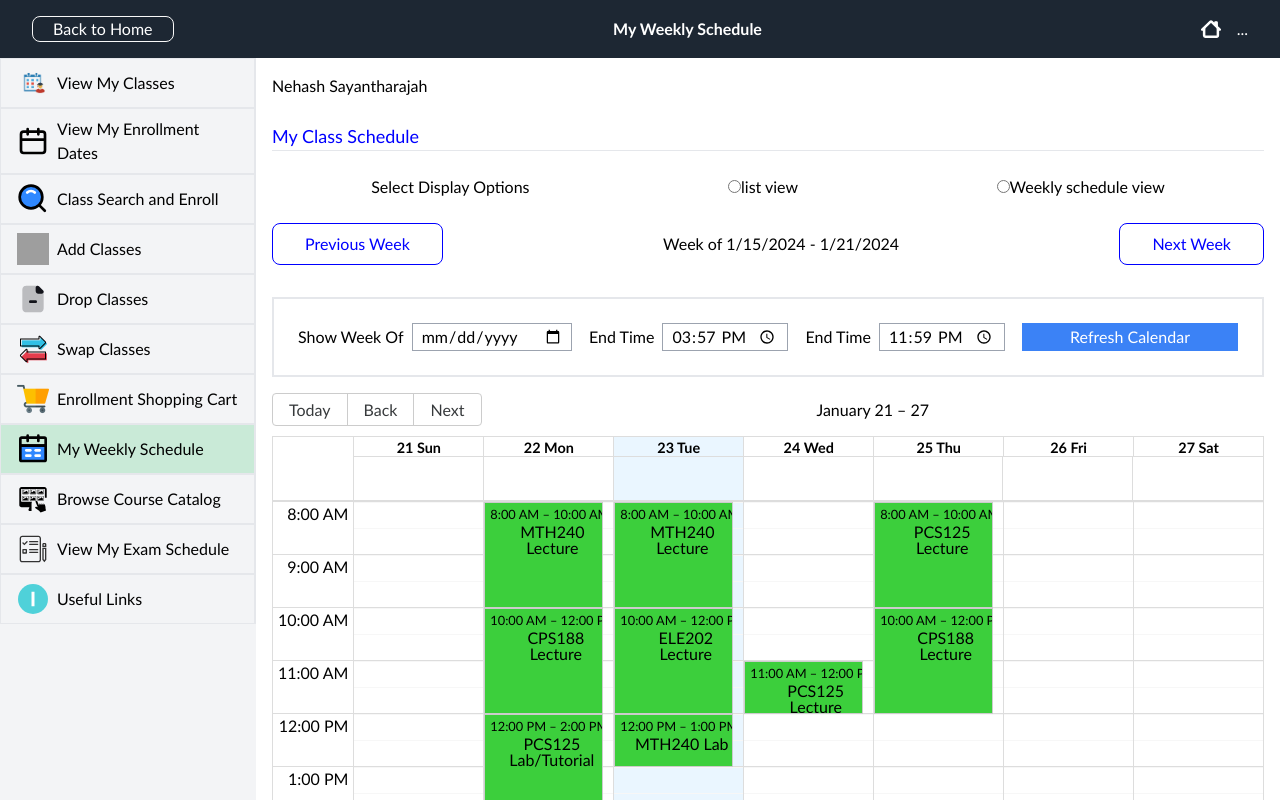
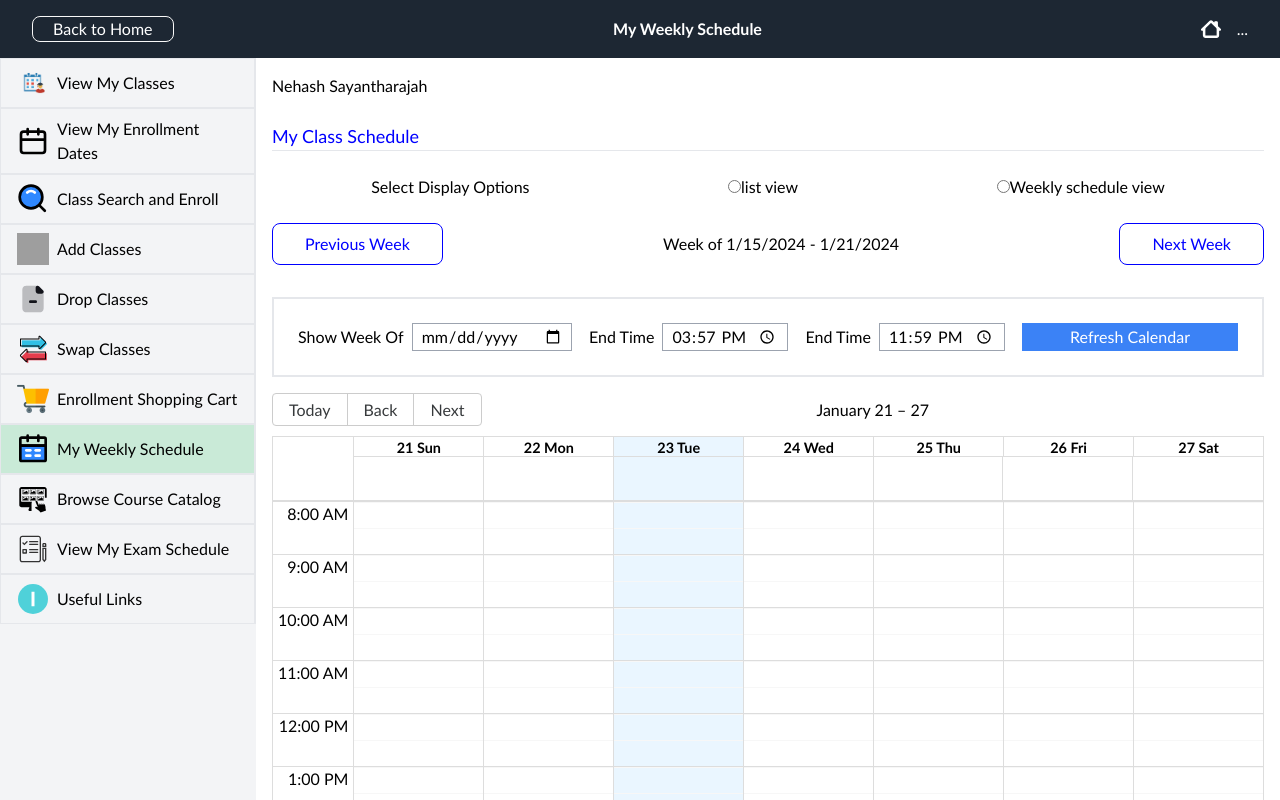
Before and after one commit to AnnasAhmed1/student-management-system, a React (Create React App) app: page /class/schedule in a window 1280 px wide. Shown: the top 800 px of the page. Built offline with nearby package versions, Linux system fonts and the light colour scheme; grey boxes are pictures that could not be loaded.

Commit message:
feedbacks-complete

```diff
--- a/src/components/AcademicTable.jsx
+++ b/src/components/AcademicTable.jsx
@@ -45,46 +45,46 @@ const columns = [
 ];
 
 const data = [
-  {
-    class: "MTH 240",
-    description: "Calculus II",
-    term: "Winter 2024",
-    grade: " ",
-    units: "1.00",
-    status: "In Progress",
-  },
-  {
-    class: "CPS 188",
-    description: "Computer Prog. Fundamentals",
-    term: "Winter 2024",
-    grade: " ",
-    units: "1.00",
-    status: "In Progress",
-  },
-  {
-    class: "PCS 125",
-    description: "Physics: Waves and Fields",
-    term: "Winter 2024",
-    grade: " ",
-    units: "1.00",
-    status: "In Progress",
-  },
-  {
-    class: "ELE 202",
-    description: "Electircal Circuit II",
-    term: "Winter 2024",
-    grade: " ",
-    units: "1.00",
-    status: "In Progress",
-  },
-  {
-    class: "FRE 101",
-    description: "French",
-    term: "Winter 2024",
-    grade: " ",
-    units: "1.00",
-    status: "In Progress",
-  },
+  // {
+  //   class: "MTH 240",
+  //   description: "Calculus II",
+  //   term: "Winter 2024",
+  //   grade: " ",
+  //   units: "1.00",
+  //   status: "In Progress",
+  // },
+  // {
+  //   class: "CPS 188",
+  //   description: "Computer Prog. Fundamentals",
+  //   term: "Winter 2024",
+  //   grade: " ",
+  //   units: "1.00",
+  //   status: "In Progress",
+  // },
+  // {
+  //   class: "PCS 125",
+  //   description: "Physics: Waves and Fields",
+  //   term: "Winter 2024",
+  //   grade: " ",
+  //   units: "1.00",
+  //   status: "In Progress",
+  // },
+  // {
+  //   class: "ELE 202",
+  //   description: "Electircal Circuit II",
+  //   term: "Winter 2024",
+  //   grade: " ",
+  //   units: "1.00",
+  //   status: "In Progress",
+  // },
+  // {
+  //   class: "FRE 101",
+  //   description: "French",
+  //   term: "Winter 2024",
+  //   grade: " ",
+  //   units: "1.00",
+  //   status: "In Progress",
+  // },
   {
     class: "CEN 199",
     description: "Writing Skills",
--- a/src/components/Schedule.jsx
+++ b/src/components/Schedule.jsx
@@ -22,7 +22,8 @@ const Schedule = () => {
 
       {/* Time Slots Table */}
       <div className='my-8'>
-     <ScheduleCalendar/></div>
+     <ScheduleCalendar/>
+     </div>
 
       {/* Display Options */ }
       <PSm  styles={'text-textcol2'}>Display Options</PSm>
--- a/src/components/SheduleCalender.jsx
+++ b/src/components/SheduleCalender.jsx
@@ -18,74 +18,75 @@ const MyScheduleCalendar = () => {
   let currentDay = new Date().getDay();
   let currentDate = new Date().getDate() - currentDay;
 
-  const [events, setEvents] = useState([
-    {
-      title: "MTH240 Lecture",
-      start: new Date(currentYear, currentMonth, currentDate + 1, 8, 0),
-      end: new Date(currentYear, currentMonth, currentDate + 1, 10, 0),
-    },
-    {
-      title: "CPS188 Lecture",
-      start: new Date(currentYear, currentMonth, currentDate + 1, 10, 0),
-      end: new Date(currentYear, currentMonth, currentDate + 1, 12, 0),
-    },
-    {
-      title: "PCS125 Lab/Tutorial",
-      start: new Date(currentYear, currentMonth, currentDate + 1, 12, 0),
-      end: new Date(currentYear, currentMonth, currentDate + 1, 14, 0),
-    },
-    {
-      title: "CPS188 Lab",
-      start: new Date(currentYear, currentMonth, currentDate + 1, 14, 0),
-      end: new Date(currentYear, currentMonth, currentDate + 1, 16, 0),
-    },
-    {
-      title: "MTH240 Lecture",
-      start: new Date(currentYear, currentMonth, currentDate + 2, 8, 0),
-      end: new Date(currentYear, currentMonth, currentDate + 2, 10, 0),
-    },
-    {
-      title: "ELE202 Lecture",
-      start: new Date(currentYear, currentMonth, currentDate + 2, 10, 0),
-      end: new Date(currentYear, currentMonth, currentDate + 2, 12, 0),
-    },
-    {
-      title: "MTH240 Lab",
-      start: new Date(currentYear, currentMonth, currentDate + 2, 12, 0),
-      end: new Date(currentYear, currentMonth, currentDate + 2, 13, 0),
-    },
-    {
-      title: "FRE101 Lecture",
-      start: new Date(currentYear, currentMonth, currentDate + 2, 18, 0),
-      end: new Date(currentYear, currentMonth, currentDate + 2, 21, 0),
-    },
-    {
-      title: "PCS125 Lecture",
-      start: new Date(currentYear, currentMonth, currentDate + 3, 11, 0),
-      end: new Date(currentYear, currentMonth, currentDate + 3, 12, 0),
-    },
-    {
-      title: "CPS188 Lecture",
-      start: new Date(currentYear, currentMonth, currentDate + 3, 14, 0),
-      end: new Date(currentYear, currentMonth, currentDate + 3, 16, 0),
-    },
-    {
-      title: "PCS125 Lecture",
-      start: new Date(currentYear, currentMonth, currentDate + 4, 8, 0),
-      end: new Date(currentYear, currentMonth, currentDate + 4, 10, 0),
-    },
-    {
-      title: "CPS188 Lecture",
-      start: new Date(currentYear, currentMonth, currentDate + 4, 10, 0),
-      end: new Date(currentYear, currentMonth, currentDate + 4, 12, 0),
-    },
-    {
-      title: "ELE202 Lab/Tutorial",
-      start: new Date(currentYear, currentMonth, currentDate + 4, 15, 0),
-      end: new Date(currentYear, currentMonth, currentDate + 4, 18, 0),
-    },
-  ]);
+  // const [events, setEvents] = useState([
+  //   {
+  //     title: "MTH240 Lecture",
+  //     start: new Date(currentYear, currentMonth, currentDate + 1, 8, 0),
+  //     end: new Date(currentYear, currentMonth, currentDate + 1, 10, 0),
+  //   },
+  //   {
+  //     title: "CPS188 Lecture",
+  //     start: new Date(currentYear, currentMonth, currentDate + 1, 10, 0),
+  //     end: new Date(currentYear, currentMonth, currentDate + 1, 12, 0),
+  //   },
+  //   {
+  //     title: "PCS125 Lab/Tutorial",
+  //     start: new Date(currentYear, currentMonth, currentDate + 1, 12, 0),
+  //     end: new Date(currentYear, currentMonth, currentDate + 1, 14, 0),
+  //   },
+  //   {
+  //     title: "CPS188 Lab",
+  //     start: new Date(currentYear, currentMonth, currentDate + 1, 14, 0),
+  //     end: new Date(currentYear, currentMonth, currentDate + 1, 16, 0),
+  //   },
+  //   {
+  //     title: "MTH240 Lecture",
+  //     start: new Date(currentYear, currentMonth, currentDate + 2, 8, 0),
+  //     end: new Date(currentYear, currentMonth, currentDate + 2, 10, 0),
+  //   },
+  //   {
+  //     title: "ELE202 Lecture",
+  //     start: new Date(currentYear, currentMonth, currentDate + 2, 10, 0),
+  //     end: new Date(currentYear, currentMonth, currentDate + 2, 12, 0),
+  //   },
+  //   {
+  //     title: "MTH240 Lab",
+  //     start: new Date(currentYear, currentMonth, currentDate + 2, 12, 0),
+  //     end: new Date(currentYear, currentMonth, currentDate + 2, 13, 0),
+  //   },
+  //   {
+  //     title: "FRE101 Lecture",
+  //     start: new Date(currentYear, currentMonth, currentDate + 2, 18, 0),
+  //     end: new Date(currentYear, currentMonth, currentDate + 2, 21, 0),
+  //   },
+  //   {
+  //     title: "PCS125 Lecture",
+  //     start: new Date(currentYear, currentMonth, currentDate + 3, 11, 0),
+  //     end: new Date(currentYear, currentMonth, currentDate + 3, 12, 0),
+  //   },
+  //   {
+  //     title: "CPS188 Lecture",
+  //     start: new Date(currentYear, currentMonth, currentDate + 3, 14, 0),
+  //     end: new Date(currentYear, currentMonth, currentDate + 3, 16, 0),
+  //   },
+  //   {
+  //     title: "PCS125 Lecture",
+  //     start: new Date(currentYear, currentMonth, currentDate + 4, 8, 0),
+  //     end: new Date(currentYear, currentMonth, currentDate + 4, 10, 0),
+  //   },
+  //   {
+  //     title: "CPS188 Lecture",
+  //     start: new Date(currentYear, currentMonth, currentDate + 4, 10, 0),
+  //     end: new Date(currentYear, currentMonth, currentDate + 4, 12, 0),
+  //   },
+  //   {
+  //     title: "ELE202 Lab/Tutorial",
+  //     start: new Date(currentYear, currentMonth, currentDate + 4, 15, 0),
+  //     end: new Date(currentYear, currentMonth, currentDate + 4, 18, 0),
+  //   },
+  // ]);
 
+  const [events, setEvents] = useState([]);
   // State to hold the calendar's date range
   const [start, setStart] = useState(new Date());
   const [end, setEnd] = useState(new Date(moment().endOf("week")));
--- a/src/pages/AcademicRec/ViewGrades.jsx
+++ b/src/pages/AcademicRec/ViewGrades.jsx
@@ -13,7 +13,7 @@ const ViewGrades = () => {
     "Fall-2023": {
       termGPA: "2.930",
       cumGPA: "2.100",
-      academicStanding: "Clear",
+      academicStanding: "Probationary",
       subjects: [
         {
           class: "CEN 199",
```
